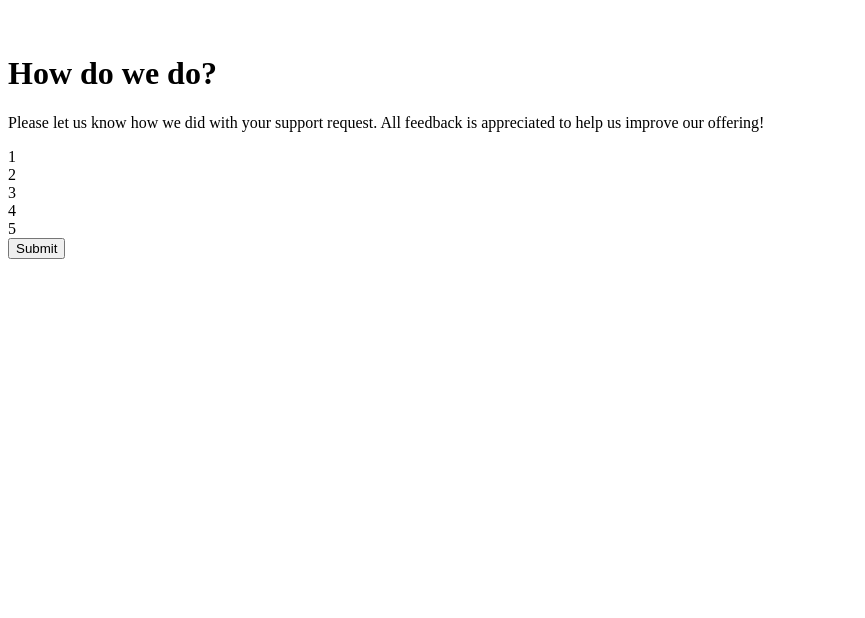
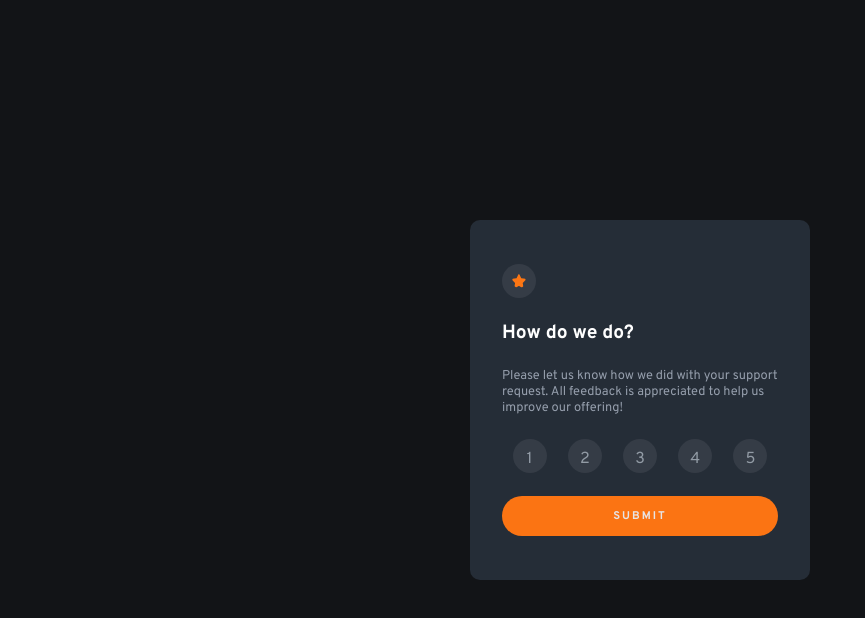
Before and after one commit to rohit968/Rating-Component, a plain HTML site: page index.html in a window 1280 px wide. Shown: the whole page, without its empty margins (0-865 px from the left). Drawn offline with Linux system fonts and the light colour scheme.

Commit message:
Project Completed
Done with CSS and JS part. Project Completed

```diff
--- a/index.html
+++ b/index.html
@@ -4,6 +4,11 @@
     <meta charset="UTF-8" />
     <meta http-equiv="X-UA-Compatible" content="IE=edge" />
     <meta name="viewport" content="width=device-width, initial-scale=1.0" />
+    <link
+      rel="shortcut icon"
+      href="./images/favicon-32x32.png"
+      type="image/x-icon"
+    />
     <link
       href="https://fonts.googleapis.com/css2?family=Overpass:wght@400;700&display=swap"
       rel="stylesheet"
@@ -12,7 +17,8 @@
     <title>Rating Component</title>
   </head>
   <body>
-    <p class="circle"><img src="#" alt="" /></p>
+    <div class="container" id="main-container">
+      <img src="./images/icon-star.svg" class="logo-star" alt="Logo Star" />
       <h1 class="card-title">How do we do?</h1>
       <p class="card-desc">
         Please let us know how we did with your support request. All feedback is
@@ -25,6 +31,23 @@
         <div class="circle">4</div>
         <div class="circle">5</div>
       </div>
-    <button type="submit" class="title-button">Submit</button>
+      <button type="submit" class="btn" id="main-btn">Submit</button>
+    </div>
+
+    <div class="container hidden" id="thanks-container">
+      <img
+        src="./images/illustration-thank-you.svg"
+        class="thanks-image"
+        alt="Thank You"
+      />
+      <p class="thanks-text"></p>
+      <h2>Thank You!</h2>
+      <p>
+        We appreciate you taking the time to give a raing. If you ever need more
+        support, don't hesitate to get in touch.
+      </p>
+      <button type="submit" class="btn" id="thanks-btn">Rate Again</button>
+    </div>
+    <script src="index.js"></script>
   </body>
 </html>
--- a/index.js
+++ b/index.js
@@ -0,0 +1,24 @@
+const main = document.getElementById('main-container');
+const thanks = document.getElementById('thanks-container');
+
+const main_btn = document.getElementById('main-btn');
+const thanks_btn = document.getElementById('thanks-btn')
+
+const thanks_text = document.querySelector('.thanks-text');
+const ratings = document.querySelectorAll('.circle');
+
+main_btn.addEventListener('click', () => {
+  thanks.classList.remove('hidden');
+  main.classList.add('hidden');
+})
+
+thanks_btn.addEventListener('click', () => {
+  main.classList.remove('hidden');
+  thanks.classList.add('hidden');
+})
+
+ratings.forEach((rating) => {
+  rating.addEventListener('click', () => {
+    thanks_text.innerHTML = `You selected ${rating.innerHTML} out of 5`;
+  })
+})
--- a/style.css
+++ b/style.css
@@ -1 +1,112 @@
 /* font-family: 'Overpass', sans-serif; */
+
+* {
+  margin: 0;
+  padding: 0;
+  box-sizing: border-box;
+}
+
+body {
+  background-color: hsl(216, 12%, 8%);
+  color: hsl(0, 0%, 100%);
+  font-family: "Overpass", sans-serif;
+  min-height: 100vh;
+  display: flex;
+  justify-content: center;
+  align-items: center;
+  flex-direction: column;
+}
+
+/*-- Typography --*/
+
+h1 {
+  font-size: 1.2rem;
+}
+
+p {
+  font-size: 0.8rem;
+  color: hsl(217, 12%, 63%);
+}
+
+button {
+  background-color: hsl(25, 97%, 53%);
+}
+
+/*-- Layout --*/
+
+.container {
+  background-color: hsl(213, 19%, 18%);
+  border-radius: 10px;
+  padding: 2em;
+  width: 90%;
+  max-width: 340px;
+  margin: 0 auto;
+  height: 45vh;
+  display: flex;
+  flex-direction: column;
+  justify-content: space-around;
+}
+
+.logo-star,
+.circle {
+  background-color: hsl(215, 14%, 24%);
+  width: 34px;
+  height: 34px;
+  padding: 10px;
+  text-align: center;
+  border-radius: 50%;
+}
+
+.rating {
+  display: flex;
+  width: 100%;
+  justify-content: space-around;
+}
+
+.circle {
+  cursor: pointer;
+  color: hsl(213, 10%, 61%);
+  transition: all 0.4s ease-in-out;
+}
+
+.circle:hover {
+  background-color: hsl(213, 10%, 61%);
+  color: hsl(215, 14%, 24%);
+}
+
+.circle:focus {
+  background-color: hsl(25, 97%, 53%);
+  outline: none;
+}
+
+.btn {
+  font-family: inherit;
+  font-weight: 700;
+  padding: 1.2em 0;
+  border: none;
+  color: hsl(0, 4%, 90%);
+  border-radius: 20px;
+  text-transform: uppercase;
+  letter-spacing: 2px;
+  font-size: 0.7rem;
+  cursor: pointer;
+  transition: 0.3s;
+}
+
+.btn:hover {
+  background-color: #fff;
+  color: hsl(25, 97%, 53%);
+}
+
+.hidden {
+  display: none;
+}
+
+#thanks-container {
+  text-align: center;
+}
+
+.thanks-image {
+  width: 50%;
+  margin: 0 auto;
+}
```
Also changed, not shown: images/favicon-32x32.png (added), images/icon-star.svg (added), images/illustration-thank-you.svg (added), 1 other file. Lines whose indentation alone changed are shown as unchanged.
